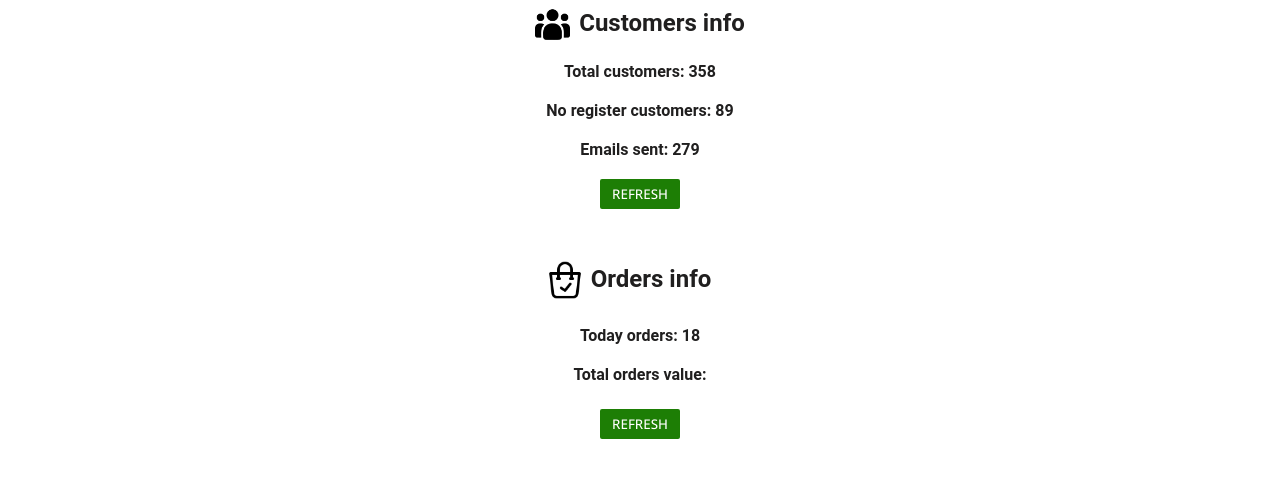
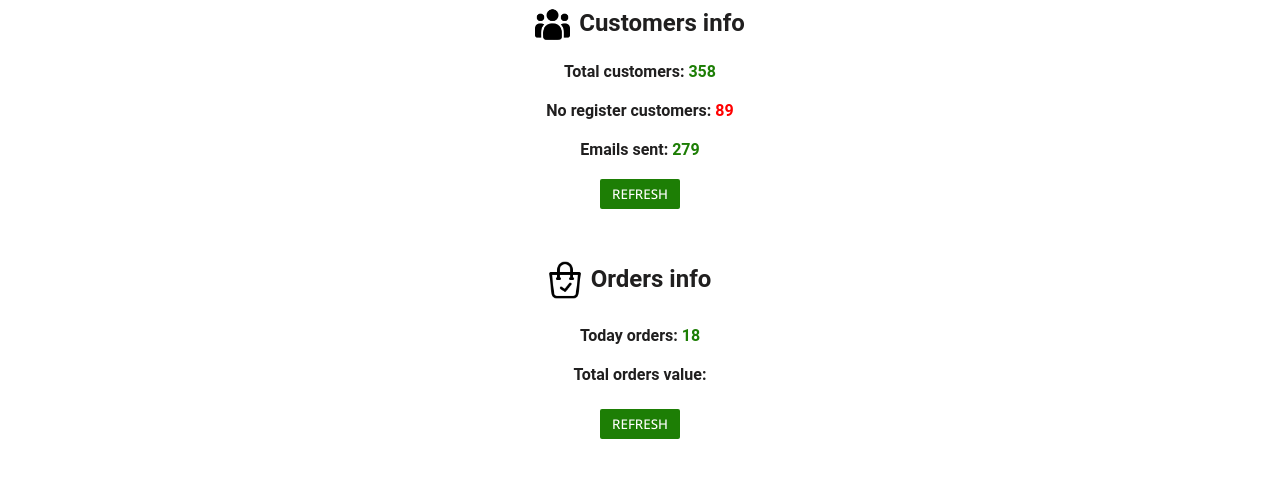
Before and after one commit to pontiggia/freddo-api, a plain HTML site: page src/client/index.html in a window 1280 px wide. Shown: the part 85-562 px from the top of the page. Drawn offline with nearby package versions, Linux system fonts and the light colour scheme.

Commit message:
add demo info style

```diff
--- a/src/client/style.css
+++ b/src/client/style.css
@@ -167,6 +167,14 @@ a {
   margin-top: 25px;
 }
 
+.green__span {
+  color: #1d7e05;
+}
+
+.red__span {
+  color: #ff0000;
+}
+
 /* Mail section */
 
 .mail__section {
```
